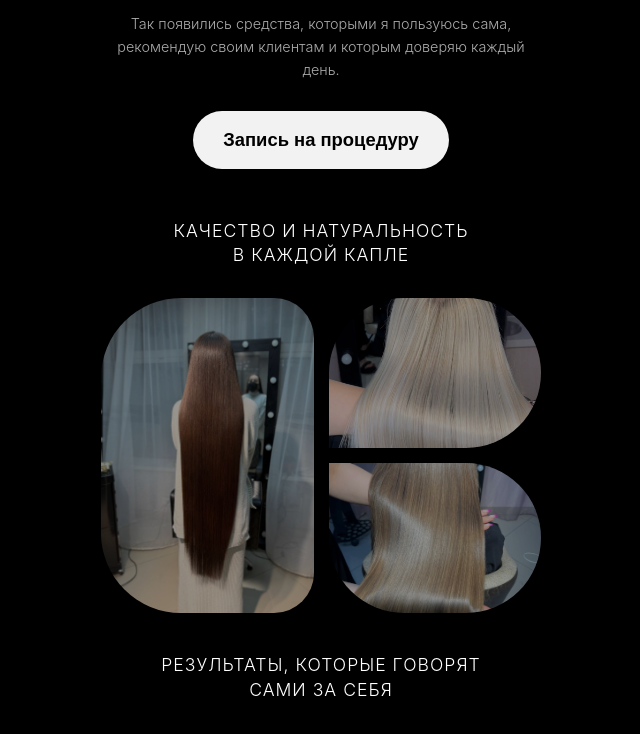
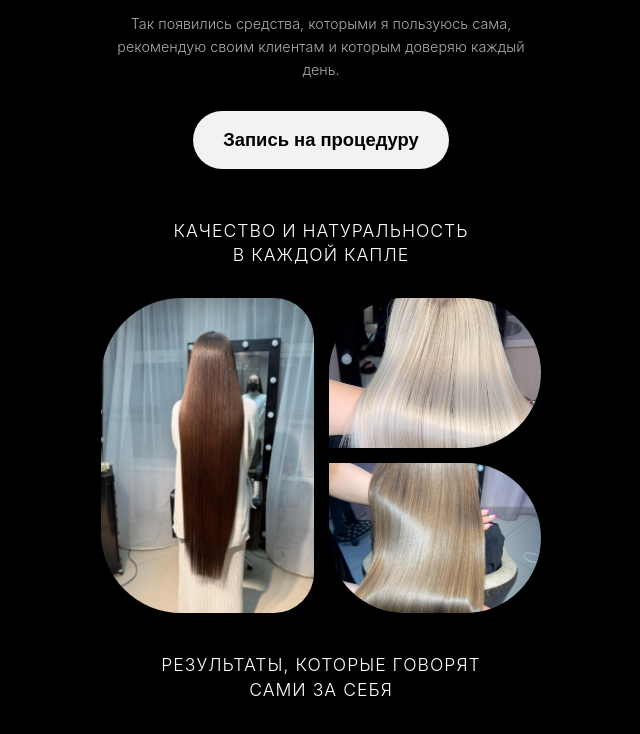
Before and after one commit to Mif2006/hairstyle, a React (Vite) app: page / in a window 1280 px wide. Shown: the part 733-1467 px from the top of the page, without its empty margins (319-959 px from the left). Built offline with nearby package versions, Linux system fonts and the light colour scheme; grey boxes are pictures that could not be loaded.

Commit message:
bento brightness

```diff
--- a/src/index.css
+++ b/src/index.css
@@ -150,7 +150,7 @@ h1, h2 {
   width: 100%;
   height: 100%;
   object-fit: cover;
-  filter: brightness(0.6);
+  filter: brightness(1);
 }
 
 .bento-label {
```
